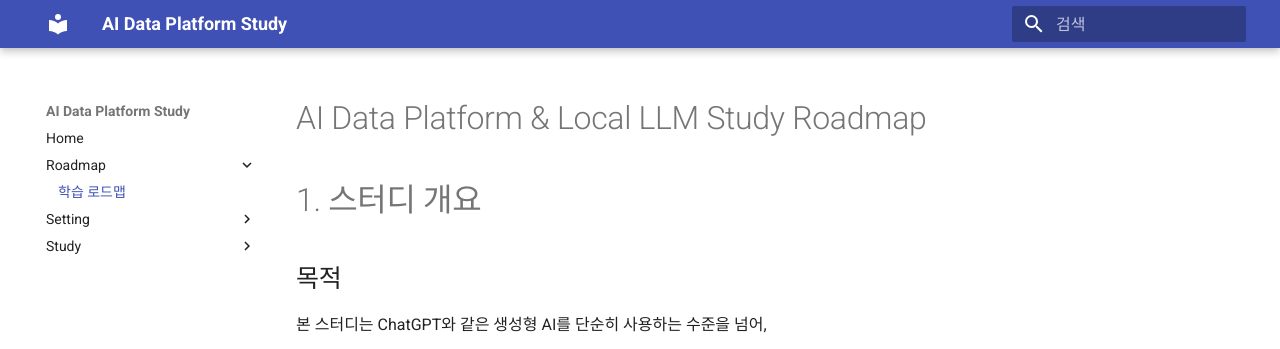
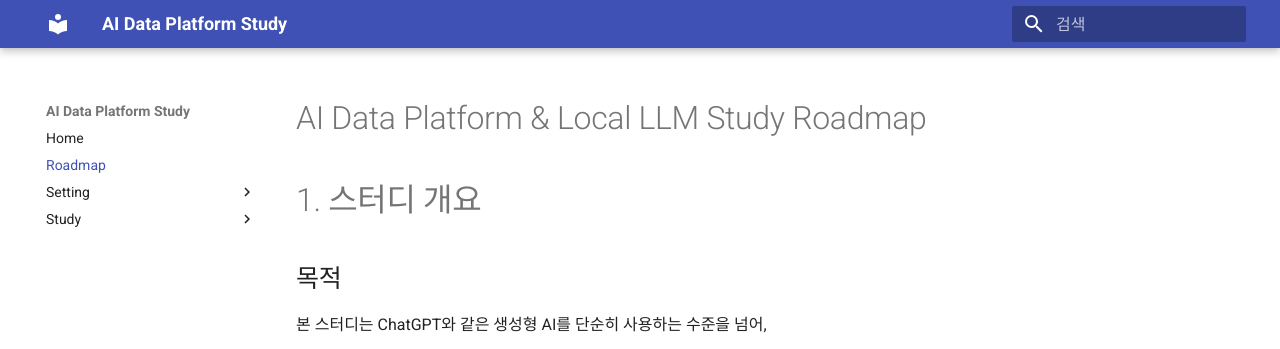
Before and after one commit to Team-AI-Data-Platform/AI-Data-Platform, an MkDocs documentation site: the page built from docs/roadmap/study-roadmap.md, in a window 1280 px wide. Shown: the top 349 px of the page. Built offline with MkDocs 1.6.1 and Material for MkDocs 9.7.7, drawn with Linux system fonts in a browser that asks for light colours.

Commit message:
메뉴수정

```diff
--- a/mkdocs.yml
+++ b/mkdocs.yml
@@ -14,8 +14,7 @@ markdown_extensions:
 nav:
   - Home: index.md
 
-  - Roadmap:
-      - 학습 로드맵: roadmap/study-roadmap.md
+  - Roadmap: roadmap/study-roadmap.md
 
   - Setting:
       - MkDocs 문서 사이트 구축 가이드: setting/mkdocs_github_pages_guide.md
```
